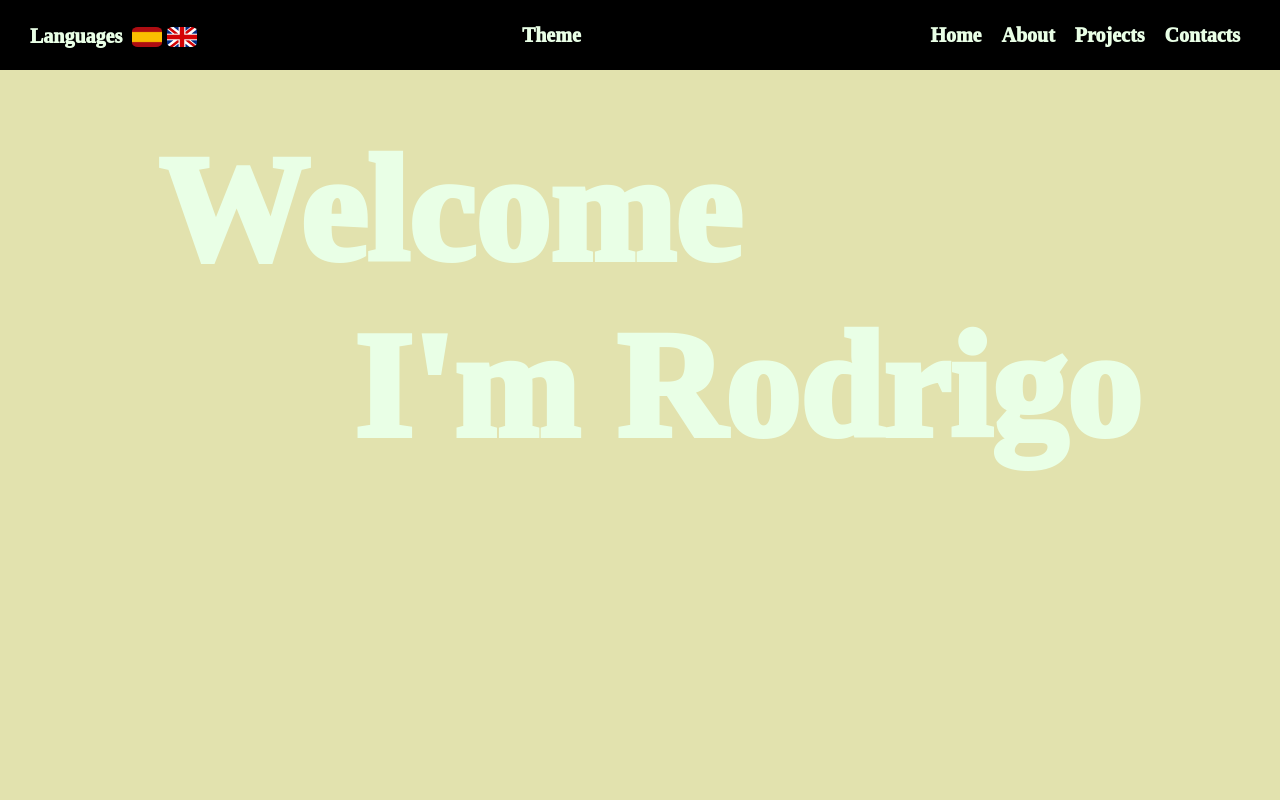
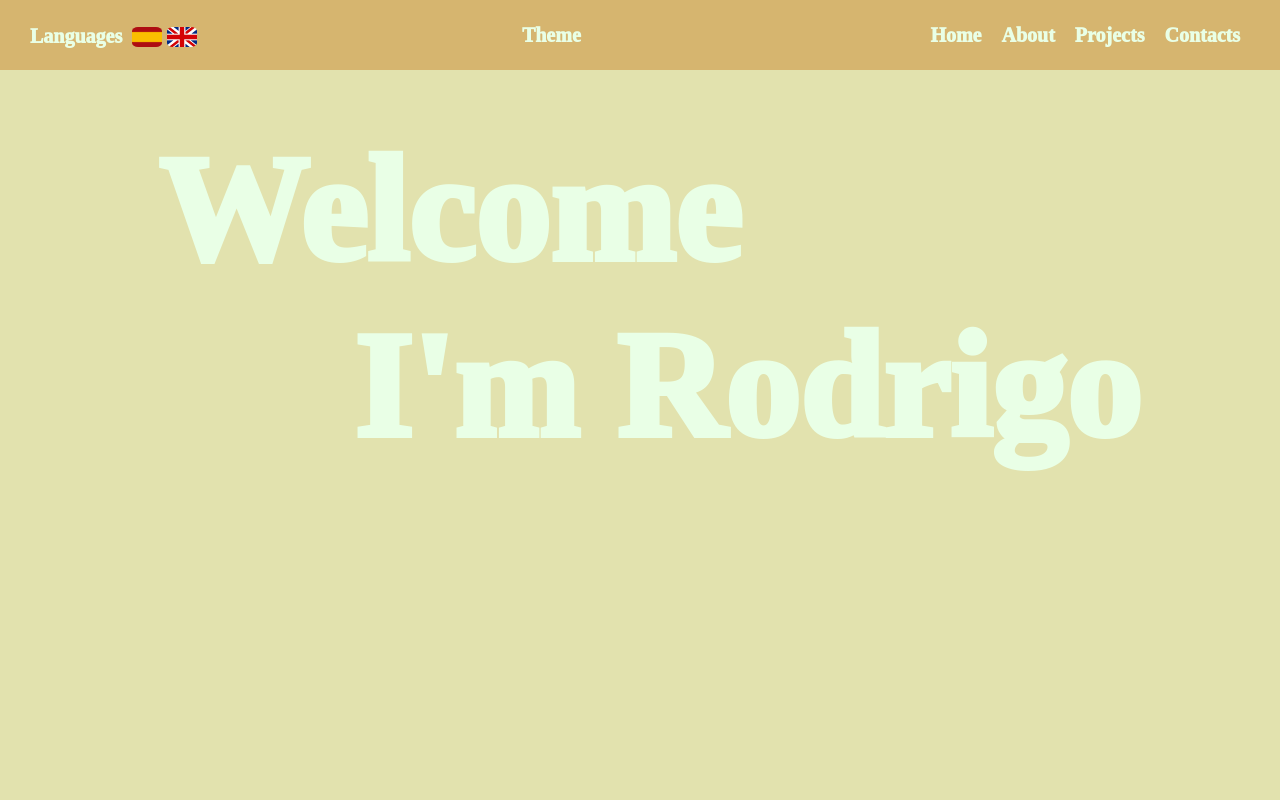
Before and after one commit to RodrigoSante/My-Personal-Web, a React (Create React App) app: page / in a window 1280 px wide. Shown: the top 800 px of the page. Built offline with nearby package versions, Linux system fonts and the light colour scheme; a web font is replaced by a local one.

Commit message:
Reset color of the nav and start the creation of the contact form

```diff
--- a/src/EstiloNav.css
+++ b/src/EstiloNav.css
@@ -1,7 +1,7 @@
 .nav {
     width: 100%;
     height: 70px;
-    background-color: black;
+    background-color: #d6b56f;
     display: flex;
     align-items: center;
     justify-content: space-between;
```
